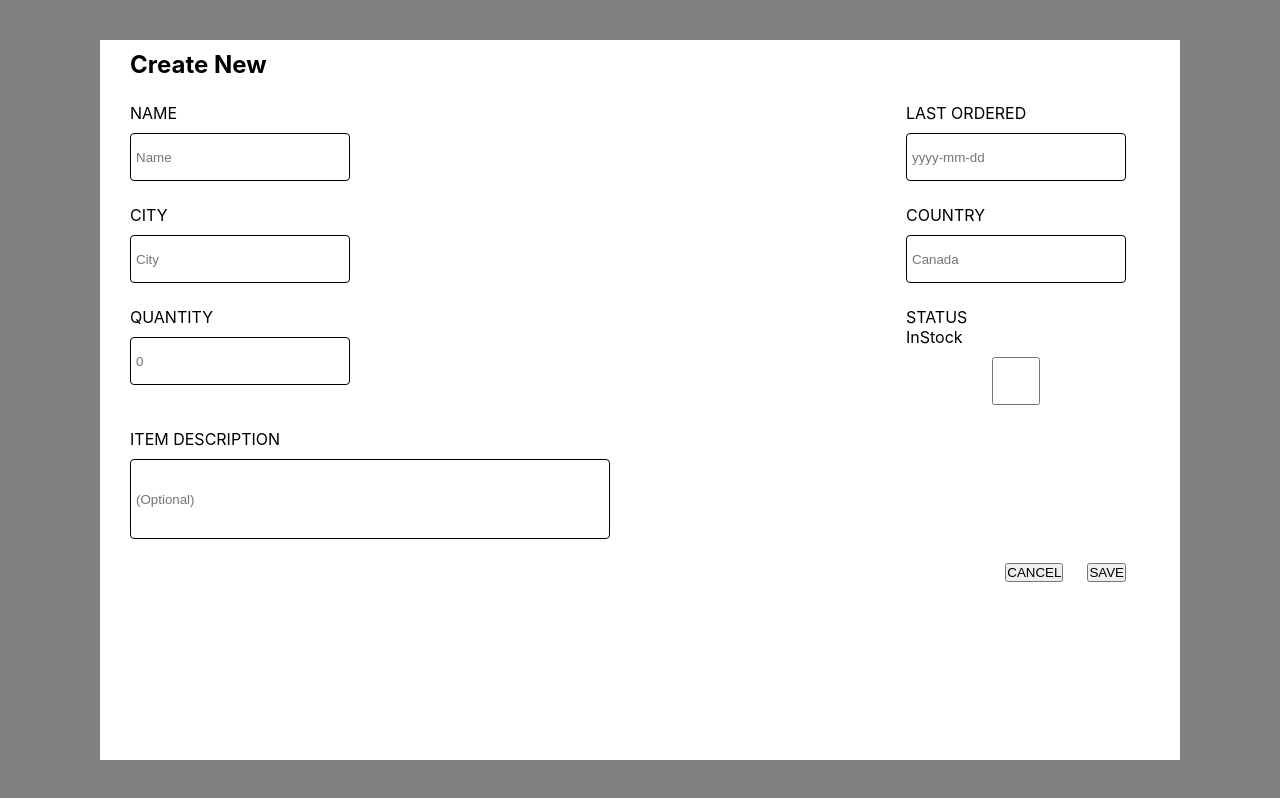
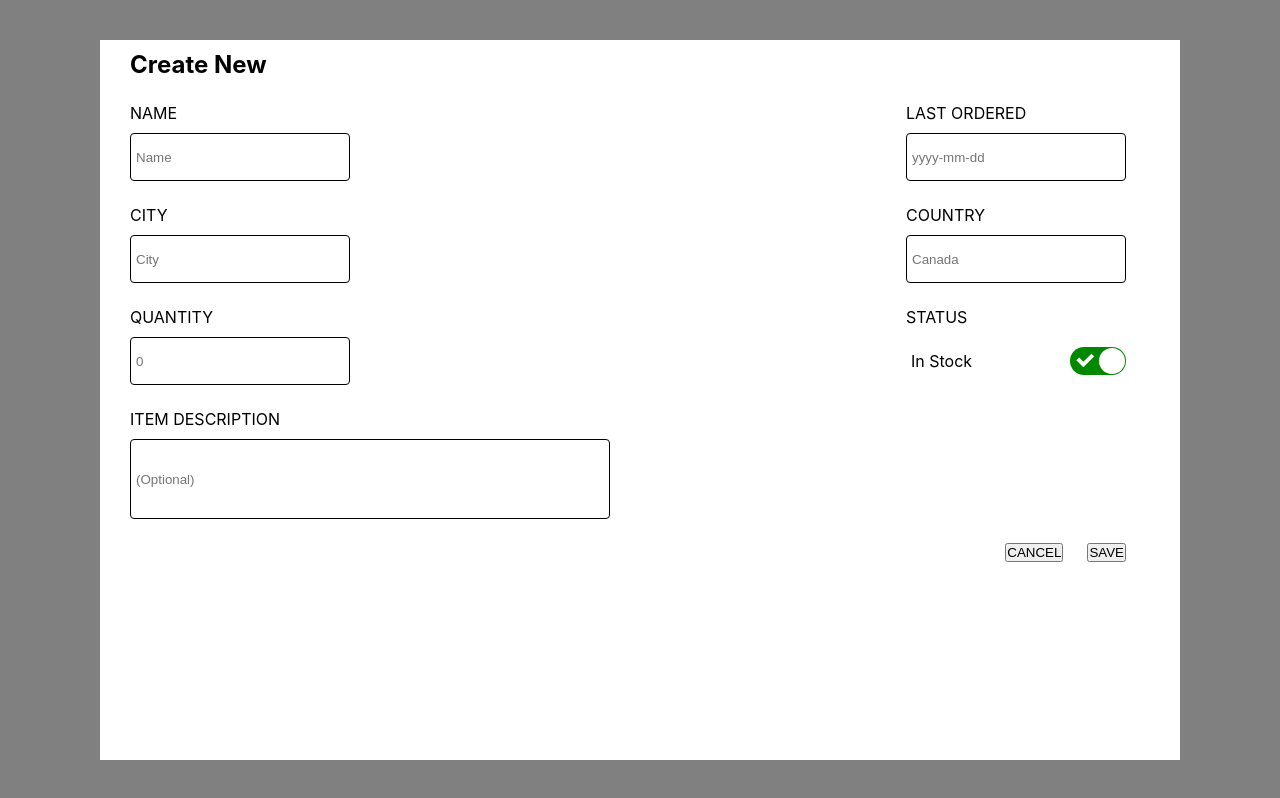
Before and after one commit to learnshaw/tor-josh-2-instock, a React (Create React App) app in the folder client/: page /inventory in a window 1280 px wide. Both pictures are taken after a click on the button "Open Modal". Shown: the part 939-1737 px from the top of the page. Built offline with nearby package versions, Linux system fonts and the light colour scheme.

Commit message:
modal scrolling fixed

```diff
--- a/client/src/components/InventoryModal/InventoryModal.js
+++ b/client/src/components/InventoryModal/InventoryModal.js
@@ -1,7 +1,6 @@
 import React from 'react';
 import Modal from 'react-modal';
-// import Switch from "react-switch";
-import MediaQuery from 'react-responsive';
+import Switch from "react-switch";
 import ("./InventoryModal.scss");
 
 
@@ -24,6 +23,10 @@ export default class InventoryModal extends React.Component {
       e.preventDefault()
       console.log(e.target.name.value)
       this.setState({modalIsOpen: false});
+    }
+
+    switchHandle(e) {
+        this.setState({inStock: !this.state.inStock});
     }
 
     render() {
@@ -66,8 +69,10 @@ export default class InventoryModal extends React.Component {
                             </div>
                             <div className="add__product-entry-group">
                                 <label>STATUS</label>
-                                    <label>InStock</label>
-                                    <input className="add__product-entry-field hide" type="checkbox"/>
+                                <article className="add__product-entry-field add__product-instock">
+                                    <label>In Stock</label>
+                                    <Switch onChange={(e)=> {this.switchHandle(e)}} checked={this.state.inStock}></Switch>
+                                </article>
                             </div>
                         </article>
                     </section>
--- a/client/src/components/InventoryModal/InventoryModal.scss
+++ b/client/src/components/InventoryModal/InventoryModal.scss
@@ -3,13 +3,20 @@
 .modal{
     &__parent {
         position: absolute;
-        top: 40px;
-        left: 100px;
-        right: 100px;
-        bottom: 40px;
         overflow: auto;
         background-color: white;
+        top: 40px;
+        left: 40px;
+        right: 40px;
+        bottom: 40px;
         padding: 10px 30px;
+
+        @include tablet{
+            top: 40px;
+            left: 100px;
+            right: 100px;
+            bottom: 40px;
+        }
     }
 
     &__overlay {
@@ -67,6 +74,13 @@
         }
     }
 
+    &-instock{
+        display: flex;
+        border: none;
+        justify-content: space-between;
+        align-items: center;
+    }
+
     &-description{
         margin-top: 10px;
         padding-left: 5px;
```
